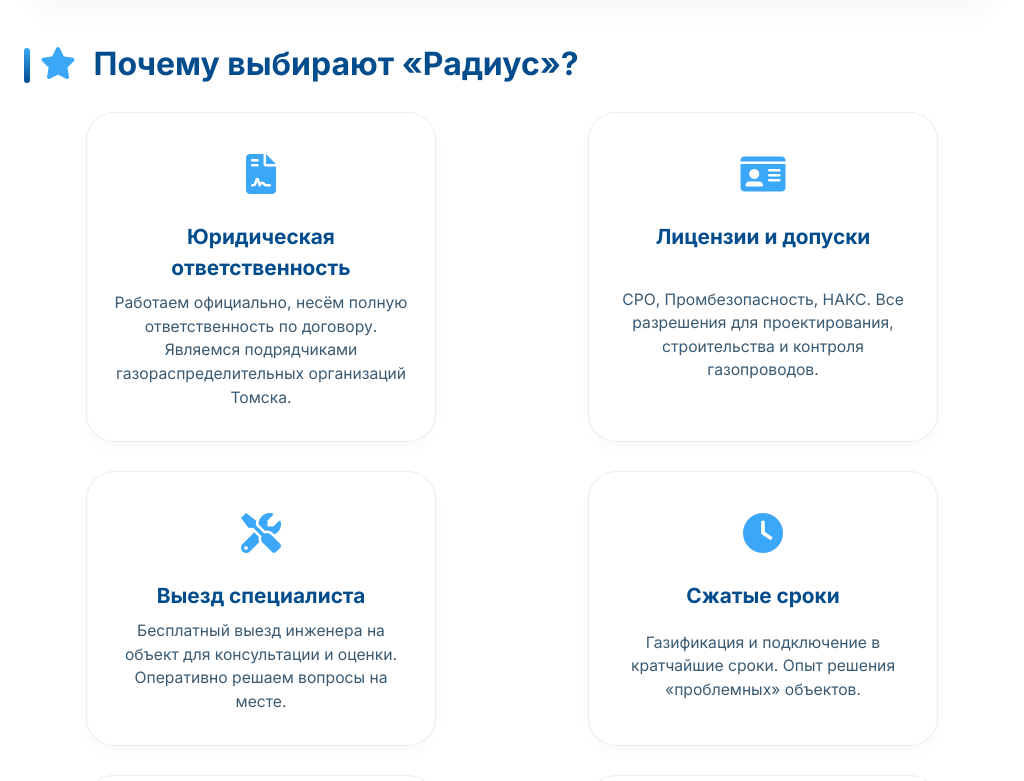
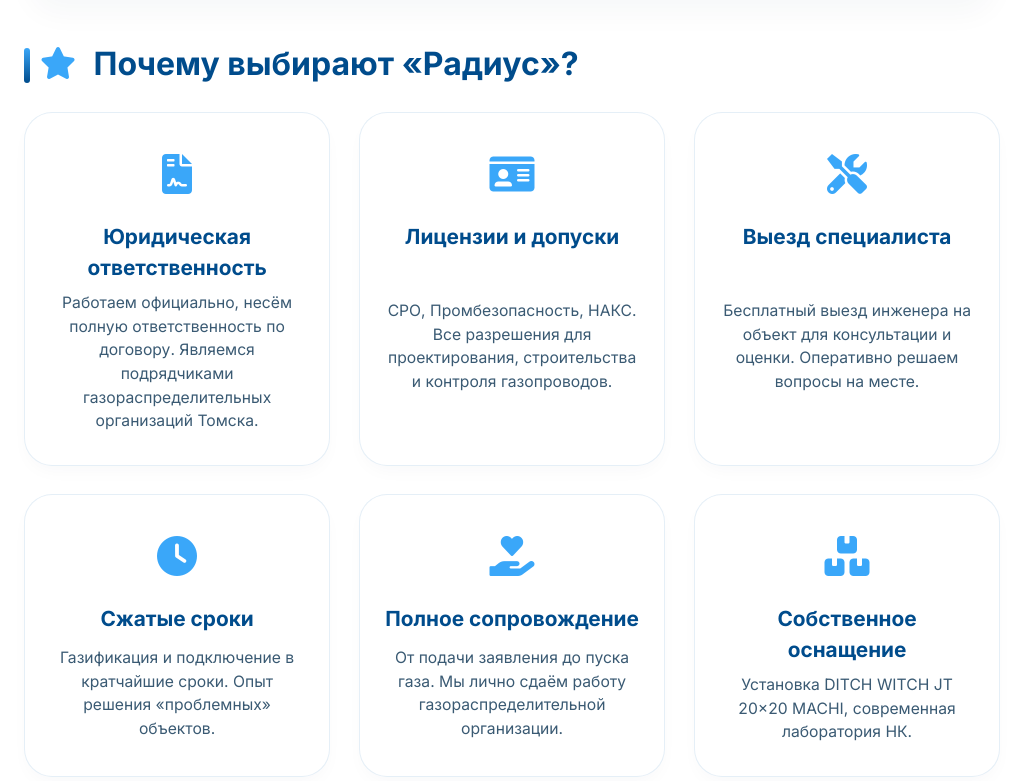
Before and after one commit to DenX1413/RadiusSite, a plain HTML site: page index.html in a window 1024 px wide. Shown: the part 1399-2180 px from the top of the page. Drawn offline with nearby package versions, Linux system fonts and the light colour scheme.

Commit message:
Update styles.css

```diff
--- a/frontend/styles.css
+++ b/frontend/styles.css
@@ -621,11 +621,7 @@
     align-items: center;
 }
 
-@media (min-width: 781px) and (max-width: 1100px) {
-    .advantages-grid {
-        grid-template-columns: repeat(2, 1fr);
-    }
-}
+
 
 @media (min-width: 1101px) {
     .advantages-grid {
```
